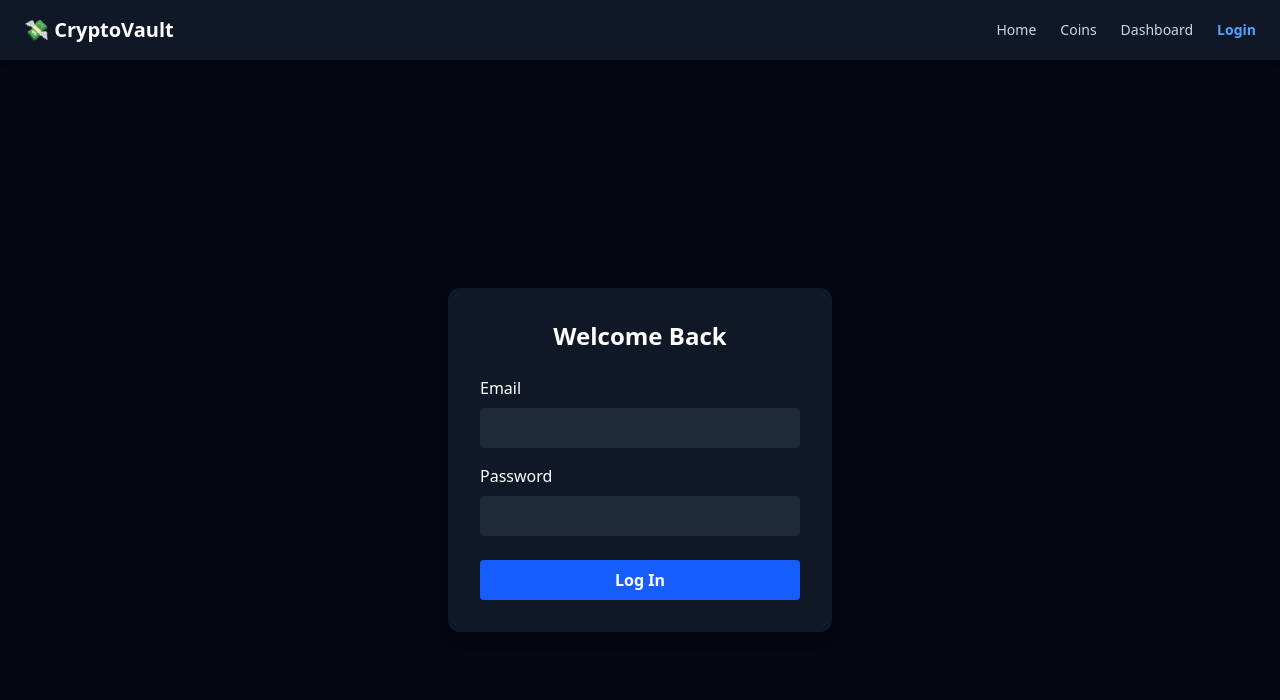
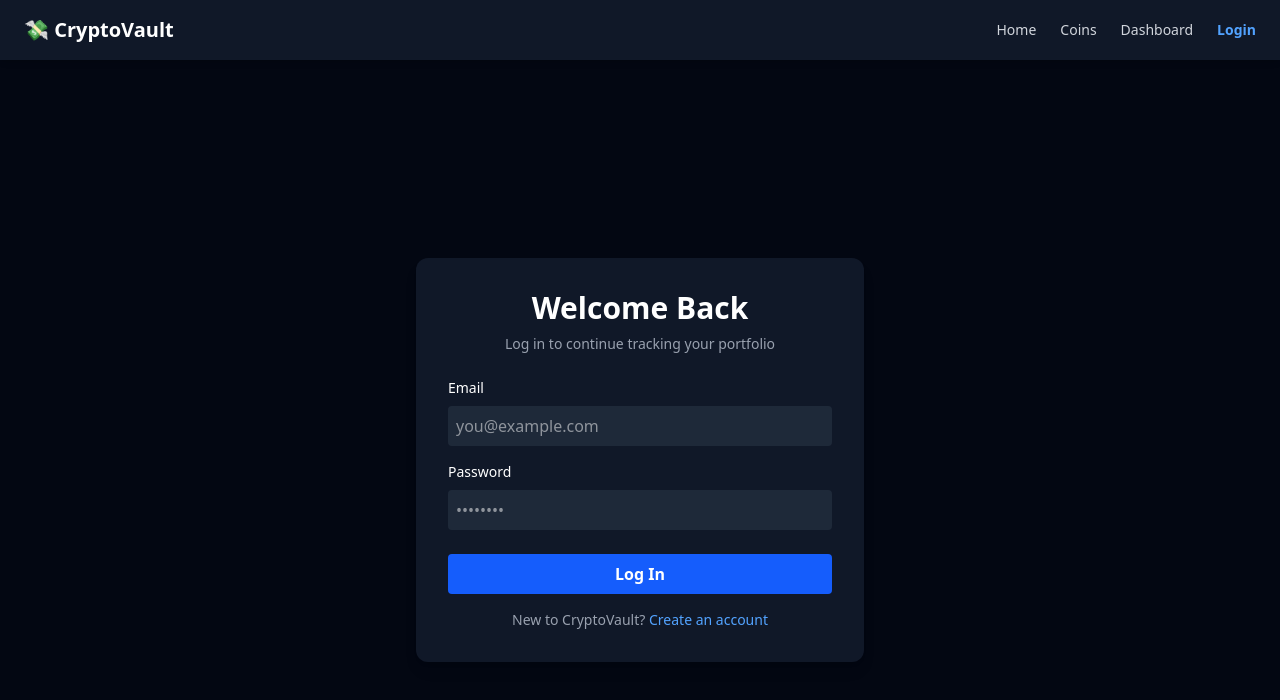
Before and after one commit to LostBoy143/CryptoVault-frontend, a Next.js app: page /login in a window 1280 px wide. Shown: the top 700 px of the page. Built offline with nearby package versions, Linux system fonts and the light colour scheme; no server answers.

Commit message:
added signup option in login page

```diff
--- a/src/app/login/page.jsx
+++ b/src/app/login/page.jsx
@@ -37,10 +37,11 @@ export default function Login() {
         }
       );
 
+      clearAllToasts();
+
       if (res.ok) {
         const data = await res.json();
         localStorage.setItem("token", data.token);
-        clearAllToasts();
         showToast(
           "loginSuccess",
           "Login successful!",
@@ -56,6 +57,7 @@ export default function Login() {
         );
       }
     } catch {
+      clearAllToasts();
       showToast(
         "loginFail",
         "Network error. Try again.",
@@ -65,15 +67,21 @@ export default function Login() {
   };
 
   return (
-    <main className="flex justify-center items-center min-h-screen bg-gray-950 text-white">
+    <main className="flex justify-center items-center min-h-screen bg-gray-950 text-white px-4">
       <form
         onSubmit={handleLogin}
-        className="bg-gray-900 p-8 rounded-xl shadow-lg w-96"
+        className="bg-gray-900 p-8 rounded-xl shadow-lg w-full max-w-md"
       >
-        <h1 className="text-2xl font-bold mb-6 text-center">
+        <h1 className="text-3xl font-extrabold mb-2 text-center">
           Welcome Back
         </h1>
-        <label className="block mb-2">
+        <p className="text-gray-400 mb-6 text-center text-sm">
+          Log in to continue tracking your
+          portfolio
+        </p>
+
+        {/* Email Input */}
+        <label className="block mb-2 text-sm font-medium">
           Email
         </label>
         <input
@@ -82,10 +90,13 @@ export default function Login() {
           onChange={(e) =>
             setEmail(e.target.value)
           }
-          className="w-full p-2 rounded bg-gray-800 mb-4"
+          className="w-full p-2 rounded bg-gray-800 mb-4 focus:outline-none focus:ring-2 focus:ring-blue-500"
+          placeholder="you@example.com"
           required
         />
-        <label className="block mb-2">
+
+        {/* Password Input */}
+        <label className="block mb-2 text-sm font-medium">
           Password
         </label>
         <input
@@ -94,15 +105,29 @@ export default function Login() {
           onChange={(e) =>
             setPassword(e.target.value)
           }
-          className="w-full p-2 rounded bg-gray-800 mb-6"
+          className="w-full p-2 rounded bg-gray-800 mb-6 focus:outline-none focus:ring-2 focus:ring-blue-500"
+          placeholder="••••••••"
           required
         />
+
+        {/* Login Button */}
         <button
           type="submit"
-          className="w-full bg-blue-600 hover:bg-blue-700 py-2 rounded font-semibold cursor-pointer"
+          className="w-full bg-blue-600 hover:bg-blue-700 py-2 rounded font-semibold cursor-pointer transition"
         >
           Log In
         </button>
+
+        {/* Signup Redirect */}
+        <p className="text-gray-400 text-sm text-center mt-4">
+          New to CryptoVault?{" "}
+          <span
+            onClick={() => router.push("/signup")}
+            className="text-blue-400 hover:text-blue-500 cursor-pointer font-medium"
+          >
+            Create an account
+          </span>
+        </p>
       </form>
     </main>
   );
```
